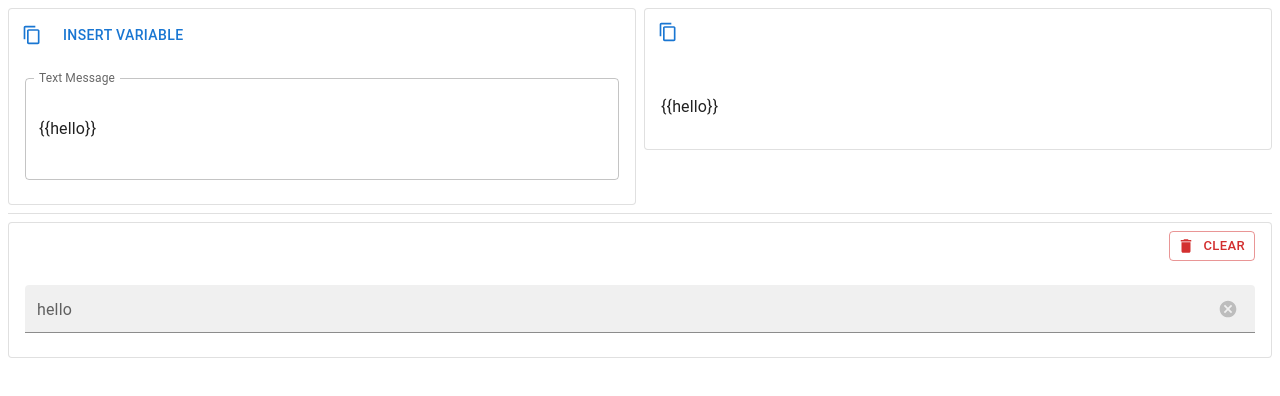
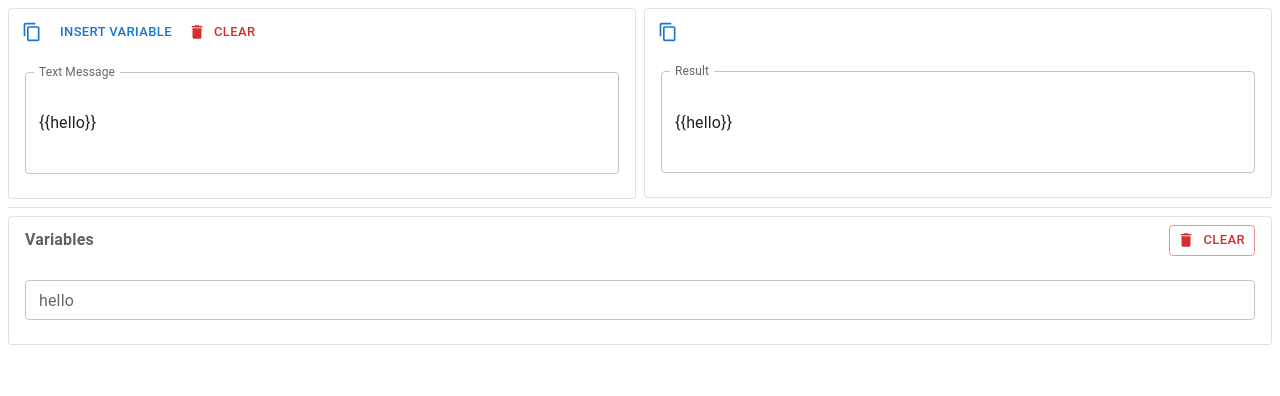
Before and after one commit to affandhia/simple-template-string, a React (Create React App) app: page / in a window 1280 px wide. Shown: the top 396 px of the page. Built offline with nearby package versions, Linux system fonts and the light colour scheme; the HTML template or start-up script is replaced by a standard one.

Commit message:
update ui on text

```diff
--- a/src/App.tsx
+++ b/src/App.tsx
@@ -2,7 +2,6 @@ import {
   Divider,
   Stack,
   TextField,
-  Typography,
   Button,
   Snackbar,
   Alert,
@@ -11,7 +10,9 @@ import {
   CardContent,
   CardActions,
   InputAdornment,
-  IconButton
+  IconButton,
+  Fade,
+  Typography
 } from "@mui/material";
 import Handlebars from "handlebars";
 import { useEffect, useMemo, useRef, useState } from "react";
@@ -86,7 +87,7 @@ const InputVariable = ({ variable }: { variable: string }) => {
   return (
     <TextField
       size="small"
-      variant="filled"
+      variant="outlined"
       label={variable}
       value={text}
       onChange={(e) => {
@@ -95,6 +96,7 @@ const InputVariable = ({ variable }: { variable: string }) => {
       InputProps={{
         endAdornment: (
           <InputAdornment position="end">
+            <Fade in={!!text}>
               <IconButton
                 onClick={() => setText("")}
                 aria-label="clear"
@@ -102,6 +104,7 @@ const InputVariable = ({ variable }: { variable: string }) => {
               >
                 <CancelIcon fontSize="small" sx={{ color: grey[400] }} />
               </IconButton>
+            </Fade>
           </InputAdornment>
         )
       }}
@@ -121,7 +124,22 @@ const Variables = () => {
   return (
     <Card variant="outlined">
       <CardActions>
-        <Stack direction="row" justifyContent="flex-end" width="100%" mr={1}>
+        <Stack
+          direction="row"
+          justifyContent="space-between"
+          alignItems="center"
+          width="100%"
+          mr={1}
+        >
+          <Typography
+            m={0}
+            variant="body1"
+            fontWeight="bold"
+            ml={1}
+            color="grey.700"
+          >
+            {"Variables"}
+          </Typography>
           <Button
             onClick={() => {
               setData(list.reduce((prev, cur) => ({ ...prev, [cur]: "" }), {}));
@@ -219,9 +237,23 @@ const TextDataInput = () => {
             isInputtingVariable.current = true;
             textRef.current?.focus();
           }}
+          size="small"
         >
           Insert Variable
         </Button>
+        <Fade in={!!textRaw}>
+          <Button
+            onClick={() => {
+              setTextRaw("");
+            }}
+            aria-label="copy"
+            size="small"
+            startIcon={<DeleteIcon />}
+            color="error"
+          >
+            {"Clear"}
+          </Button>
+        </Fade>
       </CardActions>
       <CardContent>
         <TextField
@@ -255,6 +287,7 @@ const TextDataInput = () => {
 const Renders = () => {
   const [data] = useData();
   const [text] = useText();
+  const resultRef = useRef<HTMLInputElement>(null);
 
   const compiledText = useMemo(() => {
     let strings = "";
@@ -280,9 +313,25 @@ const Renders = () => {
           <CopyButtonSnackbar text={compiledText} />
         </CardActions>
         <CardContent>
-          <Typography component="pre" variant="body1" gutterBottom>
-            {compiledText}
-          </Typography>
+          <TextField
+            fullWidth
+            label="Result"
+            inputRef={resultRef}
+            multiline
+            value={compiledText}
+            InputProps={{ readOnly: true }}
+            onClick={(e) => {
+              resultRef.current?.focus();
+            }}
+            onFocus={(e) => {
+              if (resultRef.current) {
+                setTimeout(() => {
+                  e.target.selectionStart = 0;
+                  e.target.selectionEnd = compiledText.length;
+                }, 60 /* give delay waiting for rerender */);
+              }
+            }}
+          ></TextField>
         </CardContent>
       </Card>
     </Stack>
```
Lines whose indentation alone changed are shown as unchanged.
